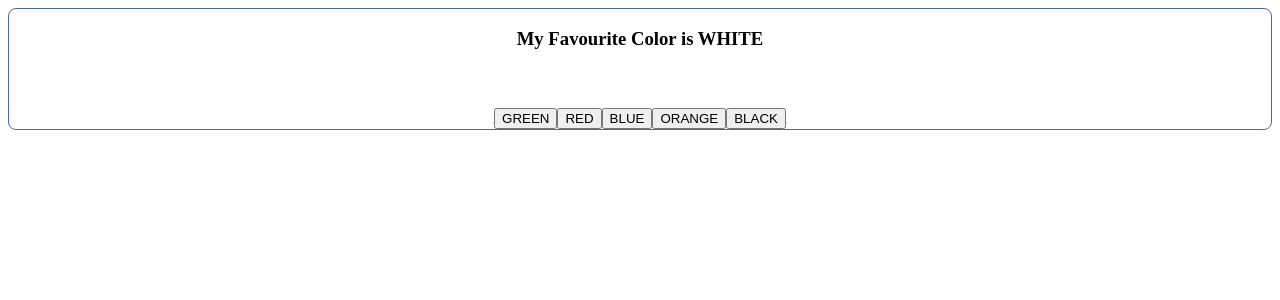
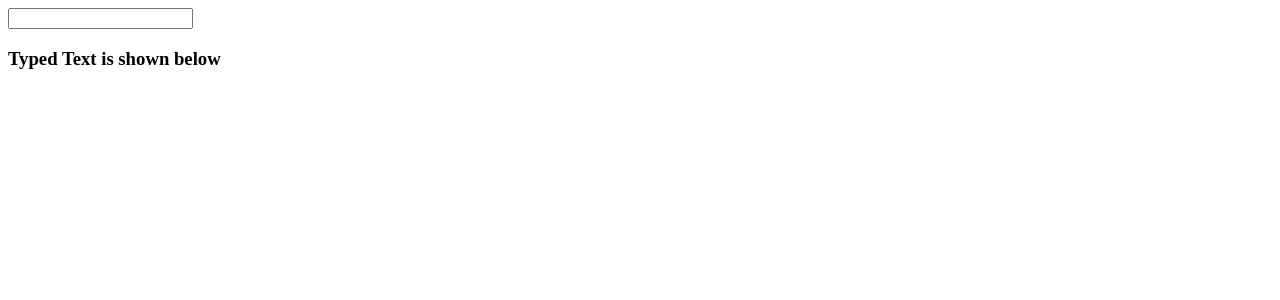
Before and after one commit to HabeebCycle/stunning-lessons, a React (Create React App) app: page / in a window 1280 px wide. Shown: the top 300 px of the page. Built offline with nearby package versions, Linux system fonts and the light colour scheme.

Commit message:
Additional useState Hooks

```diff
--- a/src/App.js
+++ b/src/App.js
@@ -1,9 +1,9 @@
-import MyColor from "./components/hooks/MyColor";
+import InputComponent from "./components/hooks/InputComponent";
 
 function App() {
   return (
     <div>
-      <MyColor />
+      <InputComponent />
     </div>
   );
 }
--- /dev/null
+++ b/src/components/hooks/InputComponent.jsx
@@ -0,0 +1,21 @@
+import React, { useState } from "react";
+
+const InputComponent = () => {
+  const [text, setText] = useState("");
+
+  //const changeText = (evt) => setText(evt.target.value);
+
+  return (
+    <div>
+      <input
+        type="text"
+        value={text}
+        onChange={(evt) => setText(evt.target.value)} // or use (e) => changeText(e)
+      />
+      <h3>Typed Text is shown below</h3>
+      <p>{text}</p>
+    </div>
+  );
+};
+
+export default InputComponent;
--- a/src/components/hooks/MyColor.jsx
+++ b/src/components/hooks/MyColor.jsx
@@ -7,8 +7,8 @@ const MyColor = () => {
       <h3>My Favourite Color is {color.toUpperCase()}</h3>
       <div style={{ width: "40px", height: "40px", background: color }}></div>
       <div>
-        {color !== "green" && (
-          <button onClick={() => setColor("green")}>GREEN</button>
+        {color !== "pink" && (
+          <button onClick={() => setColor("pink")}>PINK</button>
         )}
         {color !== "red" && (
           <button onClick={() => setColor("red")}>RED</button>
```
Also changed, not shown: src/components/hooks/CustomState.jsx (added, +37 -0 lines).
